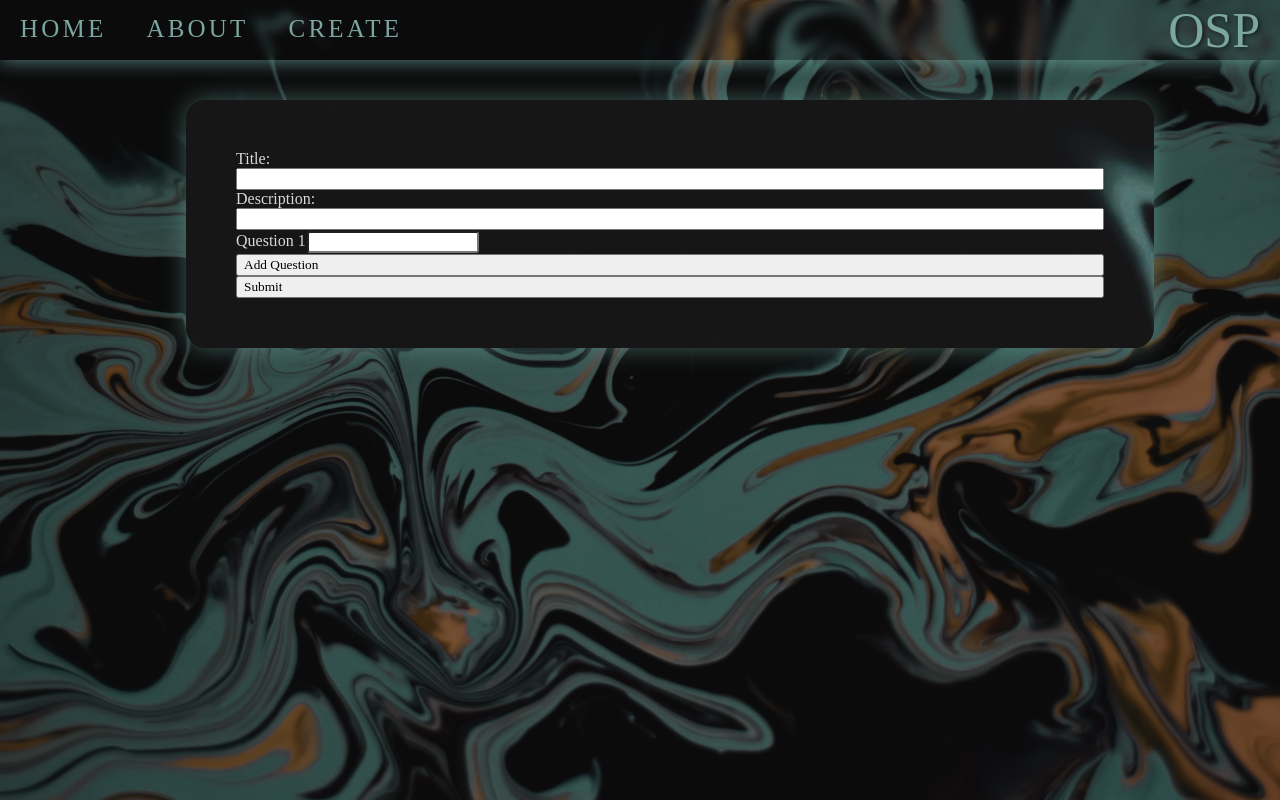
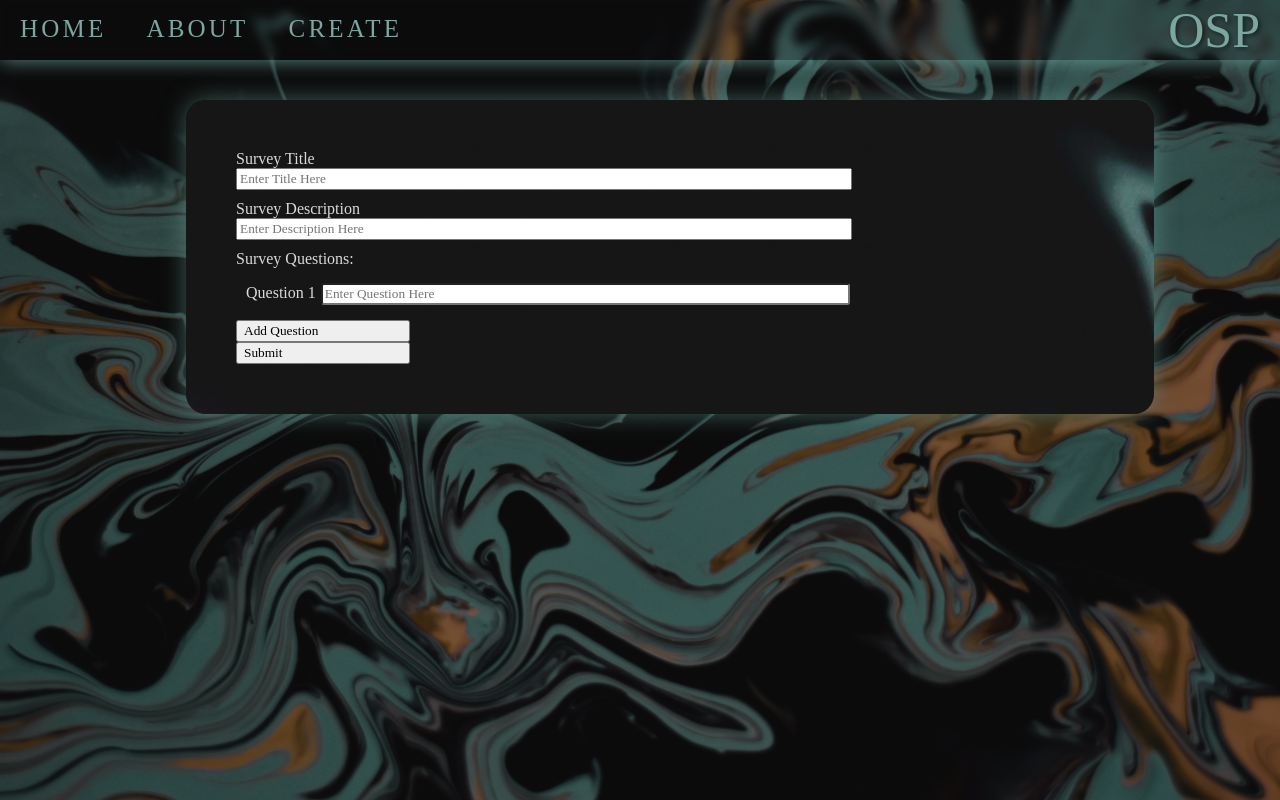
Before and after one commit to pbplop29/Lowes3, a React (Create React App) app in the folder ws/osp/: page /createSurvey in a window 1280 px wide. Built offline with nearby package versions, Linux system fonts and the light colour scheme.

Commit message:
made some changes to create survey form

```diff
--- a/ws/osp/src/pages/CreateSurvey.js
+++ b/ws/osp/src/pages/CreateSurvey.js
@@ -48,6 +48,7 @@ const CreateSurvey = () => {
     <div key={index} className="survey-questions">
       <label htmlFor={`question-${index}`}>{`Question ${index + 1}`}</label>
       <input
+        placeholder="Enter Question Here"
         id={`question-${index}`}
         type="text"
         value={question}
@@ -61,7 +62,7 @@ const CreateSurvey = () => {
           onClick={() => handleRemoveQuestion(index)}
           style={{ color: "black" }}
         >
-          Remove
+          Delete
         </button>
       )}
     </div>
@@ -69,8 +70,9 @@ const CreateSurvey = () => {
 
   return (
     <form onSubmit={handleSubmit}>
-      <label htmlFor="title">Title:</label>
+      <label htmlFor="title">Survey Title</label>
       <input
+        placeholder="Enter Title Here"
         id="title"
         type="text"
         value={title}
@@ -78,17 +80,17 @@ const CreateSurvey = () => {
         required
         style={{ color: "black" }}
       />
-
-      <label htmlFor="description">Description:</label>
+      <label htmlFor="description">Survey Description</label>
       <input
+        placeholder="Enter Description Here"
         id="description"
         value={description}
         onChange={handleDescriptionChange}
         required
         style={{ color: "black" }}
       />
+      Survey Questions:
       <div className="survey-questions-list">{questionInputs}</div>
-
       <button
         type="button"
         onClick={handleAddQuestion}
--- a/ws/osp/src/styles/CreateSurvey.css
+++ b/ws/osp/src/styles/CreateSurvey.css
@@ -8,20 +8,31 @@ form{
     left: 50%;
     max-width: 70%;
     transform: translate(-50%);
-
     justify-content: center;
     border-radius: 20px;
     box-shadow: 0px 0px 25px rgba(110, 173, 164, 0.5);
 }
 
+form>input{
+    width:70%;
+    margin-bottom: 10px;
+}
+
+form>button{
+    width:20%;
+}
+
 
 .survey-questions-list{
-    align-items: center;
-    justify-content: center;
+   padding: 10px 10px 10px 10px;
+   display: flex;
+   flex-direction: column;
+   width: 100%;
 }
 
 .survey-questions>input{
     align-items: center;
-    margin: 1px;
+    margin: 5px;
     border-radius: 3px;
+    width: 60%;
 }
```
